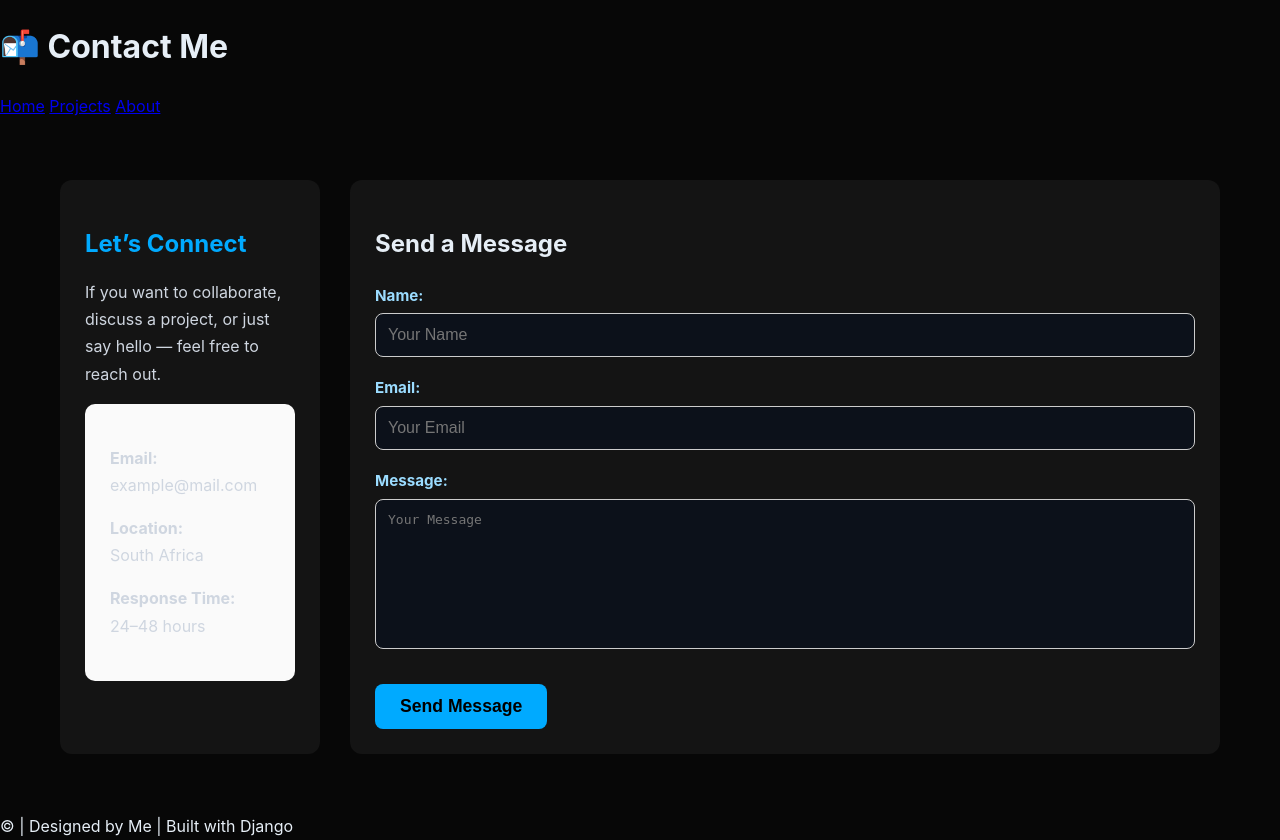
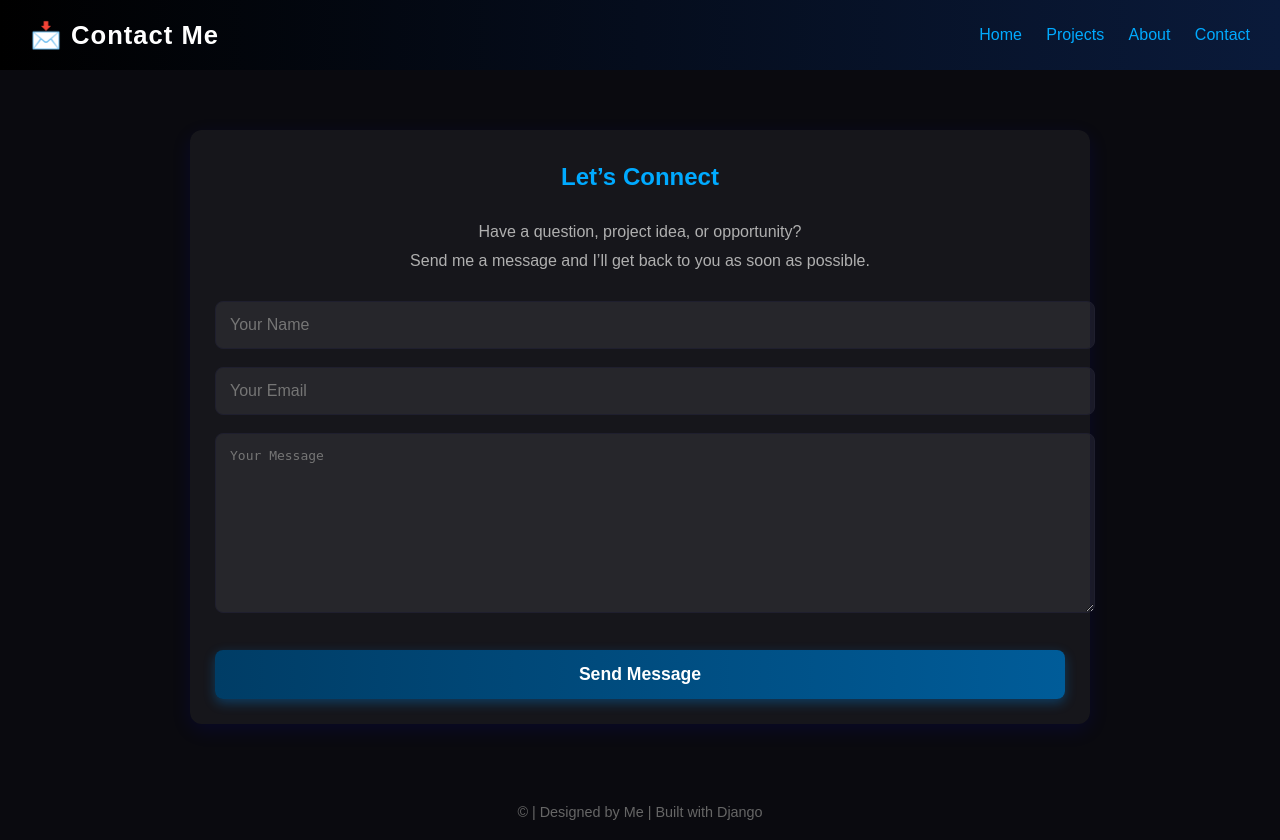
Before and after one commit to AlexMorea/portfolio-site, a Django app: page /contact/ in a window 1280 px wide. Run offline with Django 5.2, Linux system fonts and the light colour scheme.

Commit message:
Adjusted the contact page for consistency

```diff
--- a/core/templates/contact.html
+++ b/core/templates/contact.html
@@ -5,72 +5,42 @@
   <head>
     <meta charset="UTF-8" />
     <meta name="viewport" content="width=device-width, initial-scale=1.0" />
-    <title>Contact Me</title>
+    <title>Contact Me — Portfolio</title>
 
-    <link rel="stylesheet" href="{% static 'styles.css' %}" />
+    <link rel="stylesheet" href="{% static 'contact.css' %}" />
   </head>
 
   <body>
-    <header>
-      <div class="header-inner">
-        <h1>📬 Contact Me</h1>
+    <!-- UPDATED HEADER -->
+    <header class="main-header">
+      <h1>📩 Contact Me</h1>
+
       <nav>
         <a href="{% url 'home' %}">Home</a>
         <a href="{% url 'projects' %}">Projects</a>
         <a href="{% url 'about' %}">About</a>
+        <a href="{% url 'contact' %}">Contact</a>
       </nav>
-      </div>
     </header>
 
-    <div class="main-layout">
-      <!-- Sidebar -->
-      <aside class="sidebar">
+    <div class="container">
+      <div class="contact-box">
         <h2>Let’s Connect</h2>
         <p>
-          If you want to collaborate, discuss a project, or just say hello —
-          feel free to reach out.
+          Have a question, project idea, or opportunity?<br />
+          Send me a message and I’ll get back to you as soon as possible.
         </p>
 
-        <div class="contact-info">
-          <p>
-            <strong>Email:</strong><br />
-            example@mail.com
-          </p>
-          <p>
-            <strong>Location:</strong><br />
-            South Africa
-          </p>
-          <p>
-            <strong>Response Time:</strong><br />
-            24–48 hours
-          </p>
-        </div>
-      </aside>
-
-      <!-- Main Form Section -->
-      <section class="content">
-        <div class="form-wrapper">
-          <h2>Send a Message</h2>
-
-          <form method="POST" class="contact-form">
+        <form method="POST">
           {% csrf_token %}
 
-            <div class="form-group">
-              {{ form.name.label_tag }} {{ form.name }}
-            </div>
-
-            <div class="form-group">
-              {{ form.email.label_tag }} {{ form.email }}
-            </div>
-
-            <div class="form-group">
-              {{ form.message.label_tag }} {{ form.message }}
-            </div>
+          <div class="form-group">{{ form.name }}</div>
+          <div class="form-group">{{ form.email }}</div>
+          <div class="form-group">{{ form.message }}</div>
 
           <button type="submit" class="submit-btn">Send Message</button>
         </form>
       </div>
-      </section>
     </div>
 
     <footer>© {{ now|date:"Y" }} | Designed by Me | Built with Django</footer>
--- /dev/null
+++ b/static/contact.css
@@ -0,0 +1,151 @@
+/* GLOBAL */
+body {
+  background-color: #0a0a0f;
+  color: #e0e0e0;
+  font-family: "Poppins", sans-serif;
+  margin: 0;
+  padding: 0;
+}
+
+/* ----------------------------------
+   HEADER (Matches About Page EXACTLY)
+----------------------------------- */
+header {
+  background: linear-gradient(90deg, #000000, #0a1a3a);
+  color: white;
+  padding: 20px 30px;
+  display: flex;
+  justify-content: space-between;
+  align-items: center;
+}
+
+header h1 {
+  font-size: 1.6em;       /* exact size like About page */
+  margin: 0;
+  font-weight: 600;
+  letter-spacing: 1px;
+}
+
+/* NAV (Perfectly copied from About Page) */
+nav a {
+  margin-left: 20px;
+  color: #00aaff;
+  text-decoration: none;
+  font-weight: 500;
+  transition: 0.3s ease;
+}
+
+nav a:hover {
+  color: #33cfff;
+}
+
+/* ----------------------------------
+   CONTACT FORM CONTAINER
+----------------------------------- */
+.container {
+  max-width: 900px;
+  margin: 40px auto;
+  padding: 20px;
+}
+
+.contact-box {
+  background: rgba(255, 255, 255, 0.05);
+  padding: 25px;
+  border-radius: 12px;
+  line-height: 1.8;
+  box-shadow: 0 6px 20px rgba(0, 0, 255, 0.1);
+  text-align: center;
+}
+
+.contact-box h2 {
+  color: #00aaff;
+  margin-top: 0;
+  font-size: 1.5em;
+}
+
+.contact-box p {
+  color: #b0b0b0;
+  margin-bottom: 25px;
+}
+
+/* FORM INPUTS */
+.form-input,
+.form-textarea {
+  width: 100%;
+  padding: 14px;
+  border-radius: 8px;
+  border: 1px solid #1f1f2e;
+  background: rgba(255, 255, 255, 0.07);
+  color: white;
+  outline: none;
+  font-size: 1em;
+  margin-bottom: 18px;
+  transition: 0.3s;
+}
+
+.form-input:focus,
+.form-textarea:focus {
+  border-color: #00aaff;
+  box-shadow: 0 0 10px rgba(0, 150, 255, 0.5);
+}
+
+.form-textarea {
+  min-height: 130px;
+  resize: vertical;
+}
+
+
+.submit-btn {
+  width: 100%;
+  padding: 14px;
+  background: linear-gradient(90deg, #003d66, #005c99);
+  color: white;
+  border: none;
+  border-radius: 8px;
+  font-size: 1.1em;
+  font-weight: 600;
+  cursor: pointer;
+  transition: 0.3s;
+  margin-top: 10px;
+  box-shadow: 0 4px 12px rgba(0, 150, 255, 0.3);
+}
+
+.submit-btn:hover {
+  transform: translateY(-3px);
+  box-shadow: 0 6px 18px rgba(0, 150, 255, 0.45);
+}
+/* ----------------------------------
+   FOOTER
+----------------------------------- */
+footer {
+  text-align: center;
+  padding: 20px;
+  color: #666;
+  font-size: 0.9em;
+  margin-top: 40px;
+}
+
+/* ----------------------------------
+   RESPONSIVE (Matches About Page)
+----------------------------------- */
+@media (max-width: 600px) {
+
+  .contact-header {
+    flex-direction: column;
+    align-items: flex-start;
+  }
+
+  .contact-header nav a {
+    margin-left: 12px;
+    font-size: 0.9em;
+  }
+
+  .contact-wrapper {
+    margin-top: 20px;
+    padding: 15px;
+  }
+
+  .contact-box {
+    padding: 20px;
+  }
+}
--- a/static/styles.css
+++ b/static/styles.css
@@ -121,184 +121,3 @@ section, div {
     padding: 15px;
   }
 }
-
-.contact-container {
-    max-width: 850px;
-    margin: 100px auto;
-    padding: 20px;
-    text-align: center;
-}
-
-.contact-container h1 {
-    font-size: 36px;
-    margin-bottom: 10px;
-}
-
-.contact-box {
-    margin-top: 40px;
-    display: grid;
-    grid-template-columns: 1fr 1fr;
-    gap: 30px;
-}
-
-.form-group {
-    text-align: left;
-    margin-bottom: 20px;
-}
-
-.form-group label {
-    font-weight: bold;
-}
-
-.form-group input,
-.form-group textarea {
-    width: 100%;
-    padding: 12px;
-    border-radius: 8px;
-    border: 1px solid #ccc;
-    margin-top: 5px;
-}
-
-textarea {
-    height: 130px;
-}
-
-.btn-primary {
-    background: #111;
-    color: #fff;
-    padding: 12px 20px;
-    border: none;
-    border-radius: 8px;
-    cursor: pointer;
-    width: 100%;
-    margin-top: 10px;
-}
-
-.btn-primary:hover {
-    background: #333;
-}
-
-.contact-info {
-    background: #fafafa;
-    padding: 25px;
-    border-radius: 10px;
-    text-align: left;
-}
-
-.contact-info h3 {
-    margin-bottom: 15px;
-}
-
-.contact-link {
-    display: block;
-    margin-bottom: 15px;
-    font-weight: bold;
-    text-decoration: none;
-    color: #111;
-}
-
-.contact-link:hover {
-    text-decoration: underline;
-}
-
-/* Mobile */
-@media (max-width: 768px) {
-    .contact-box {
-        grid-template-columns: 1fr;
-    }
-}
-
-/* ===================== */
-/* PAGE LAYOUT */
-/* ===================== */
-
-.main-layout {
-    display: grid;
-    grid-template-columns: 260px 1fr;
-    gap: 30px;
-    max-width: 1200px;
-    margin: 40px auto;
-    padding: 20px;
-}
-
-/* ===================== */
-/* SIDEBAR */
-/* ===================== */
-
-.sidebar {
-    background: rgba(255, 255, 255, 0.05);
-    padding: 25px;
-    border-radius: 12px;
-}
-
-.sidebar h2 {
-    color: #00aaff;
-    margin-bottom: 15px;
-}
-
-.sidebar p {
-    color: #cfd6e0;
-    line-height: 1.7;
-}
-
-/* ===================== */
-/* CONTACT FORM */
-/* ===================== */
-
-.form-wrapper {
-    background: rgba(255, 255, 255, 0.05);
-    padding: 25px;
-    border-radius: 12px;
-}
-
-.contact-form .form-group {
-    margin-bottom: 18px;
-}
-
-.contact-form label {
-    color: #9bdcff;
-    font-size: 0.95em;
-}
-
-.form-input, .form-textarea {
-    width: 100%;
-    padding: 12px 15px;
-    border-radius: 8px;
-    border: 1px solid #1b2a3d;
-    background: #0c111a;
-    color: #d9e6ff;
-    font-size: 1em;
-    margin-top: 6px;
-}
-
-.form-textarea {
-    height: 150px;
-    resize: none;
-}
-
-.form-input:focus,
-.form-textarea:focus {
-    outline: none;
-    border-color: #00aaff;
-    box-shadow: 0 0 8px rgba(0, 170, 255, 0.5);
-}
-
-/* ===================== */
-/* BUTTON */
-/* ===================== */
-
-.submit-btn {
-    background: #00aaff;
-    padding: 12px 25px;
-    border: none;
-    border-radius: 8px;
-    font-size: 1.1em;
-    font-weight: 600;
-    cursor: pointer;
-    transition: 0.3s;
-    margin-top: 10px;
-}
-
-.submit-btn:hover {
-    background: #33cfff;
-}
--- a/templates/base.html
+++ b/templates/base.html
@@ -17,10 +17,9 @@
       <nav class="nav container">
         <a class="brand" href="/">Alex</a>
         <ul class="nav-links">
-          <li><a href="/#about">About</a></li>
+          <li><a href="/about">About</a></li>
           <li><a href="/projects/">Projects</a></li>
           <li><a href="/contact/">Contact</a></li>
-          <li><a href="/blog/">Blog</a></li>
         </ul>
       </nav>
     </header>
--- a/templates/index.html
+++ b/templates/index.html
@@ -229,7 +229,7 @@
         <nav class="menu">
           <a href="/" class="button">Home</a>
           <a href="/projects/" class="button">Projects</a>
-          <a href="/blog/" class="button">Blog</a>
+          <a href="/about/" class="button">About</a>
           <a href="/contact/" class="button">Contact</a>
         </nav>
       </div>
```
Lines whose indentation alone changed are shown as unchanged.
